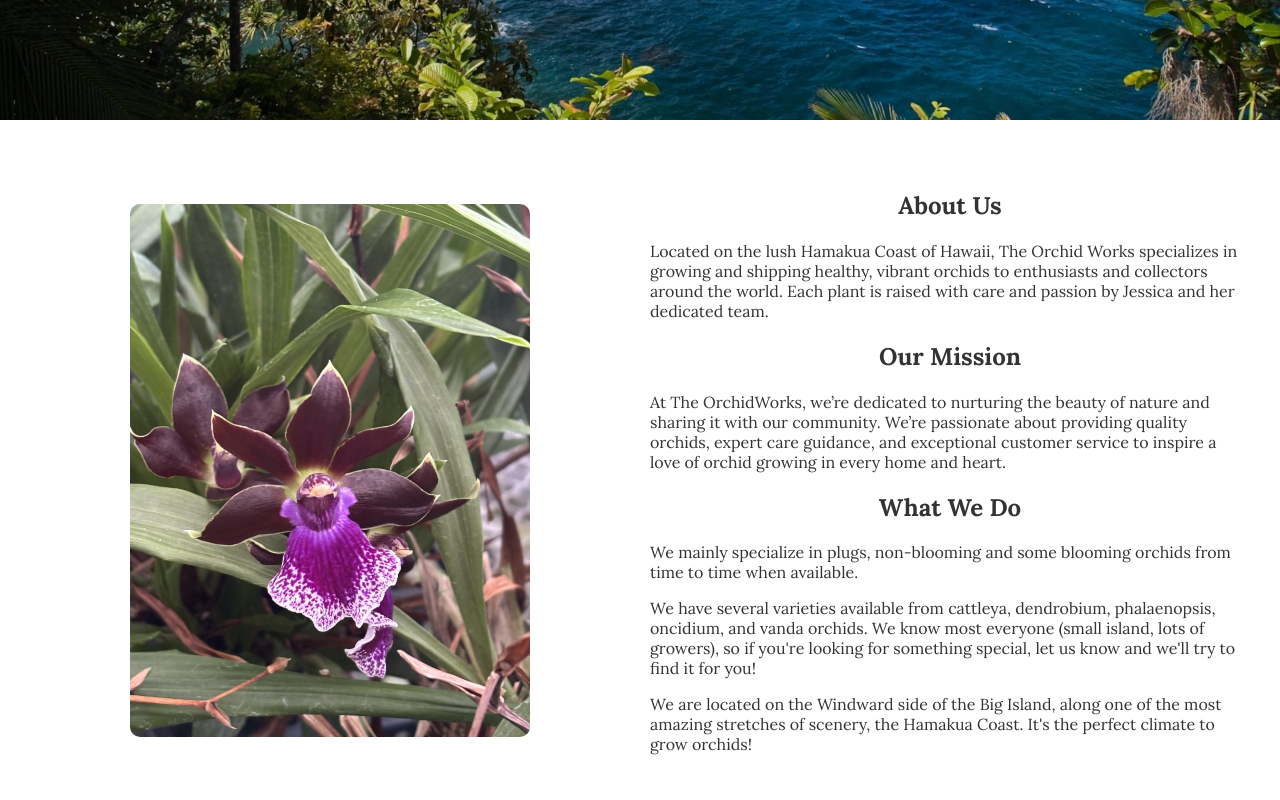
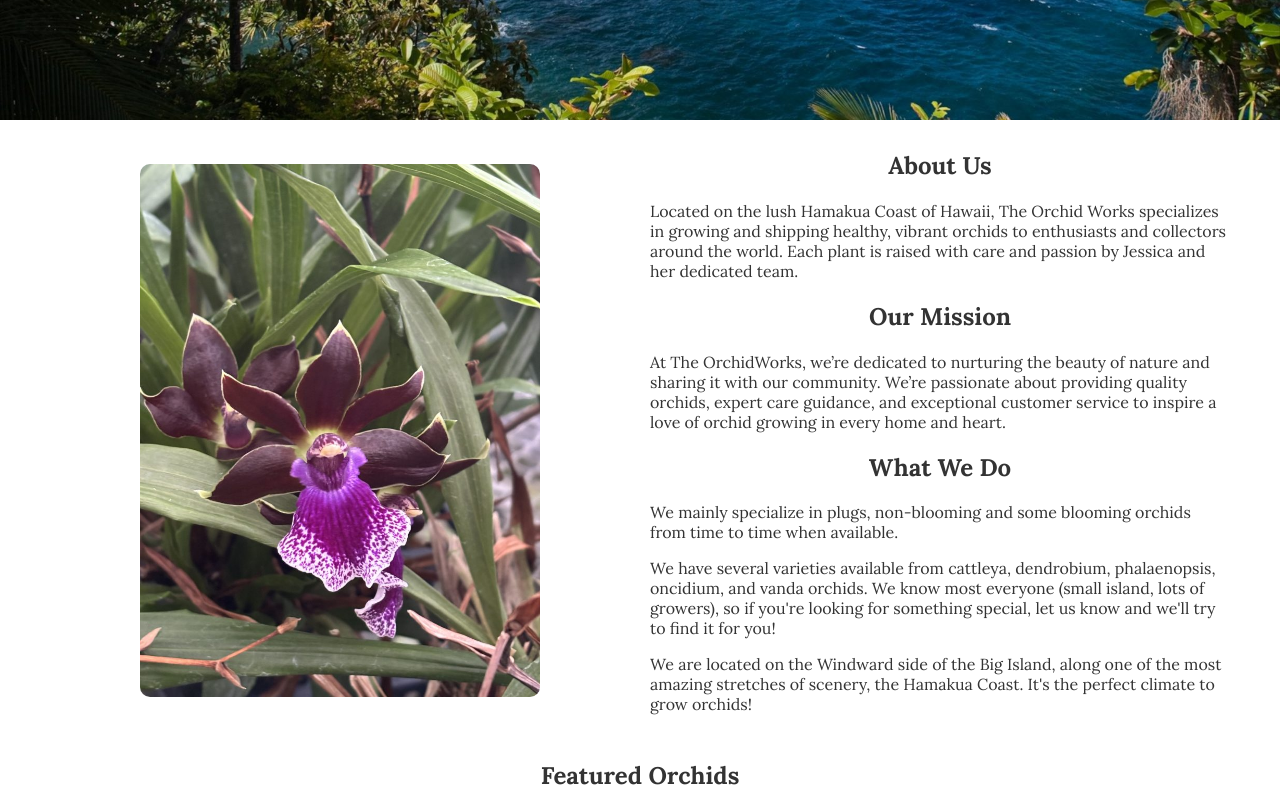
Before and after one commit to ywong137/theorchidworks, a plain HTML site: page index.html in a window 1280 px wide. Shown: the part 420-1220 px from the top of the page. Drawn offline with Linux system fonts and the light colour scheme.

Commit message:
Update style.css

```diff
--- a/style.css
+++ b/style.css
@@ -111,6 +111,12 @@
 .gallery-grid img {
     width: 100%;
     border-radius: 8px;
+}
+
+.about, .gallery {
+    max-width: 1200px;
+    margin: 0 auto;
+    padding: 0 20px;
 }
 
 .cta {
```
